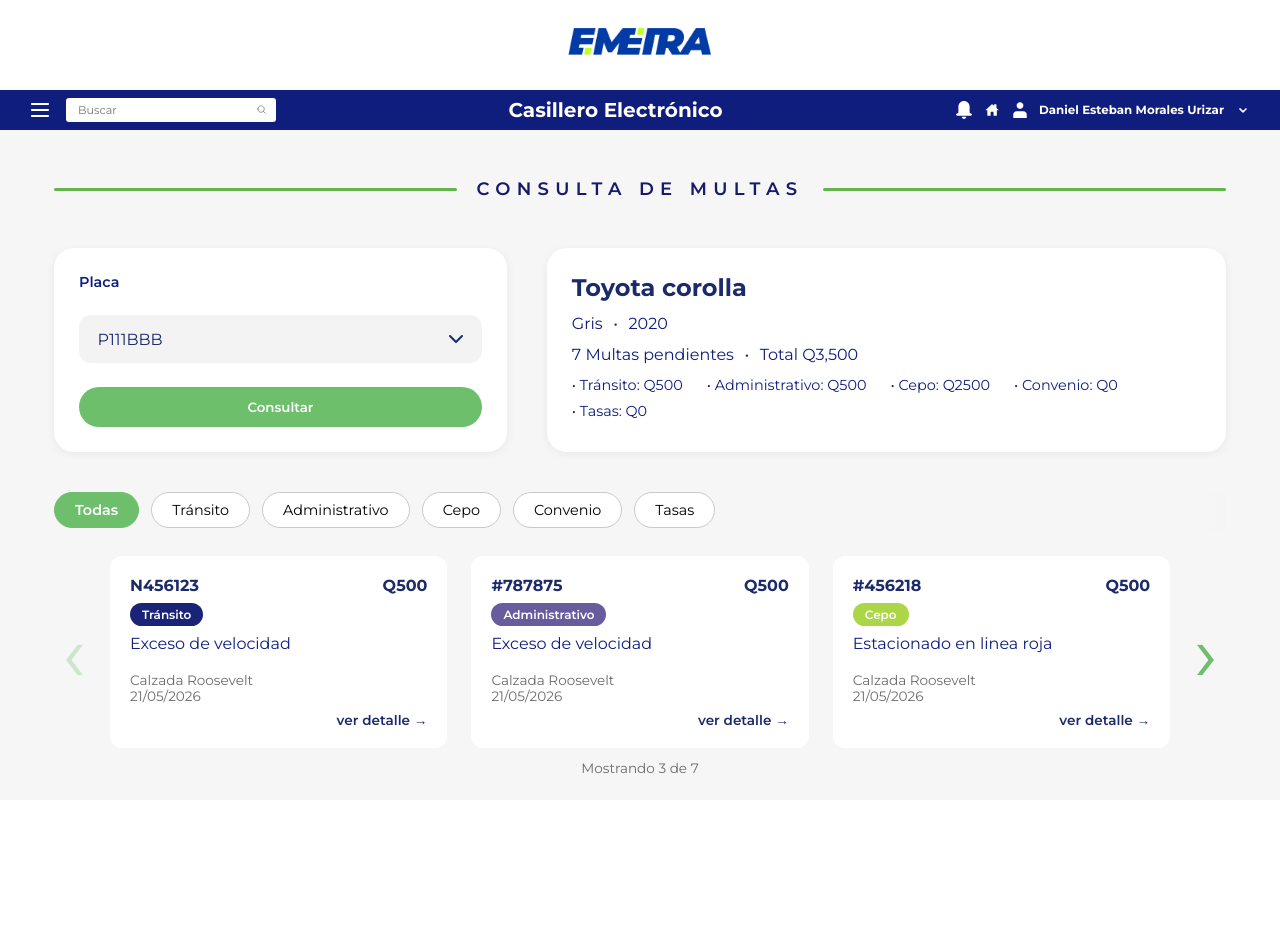
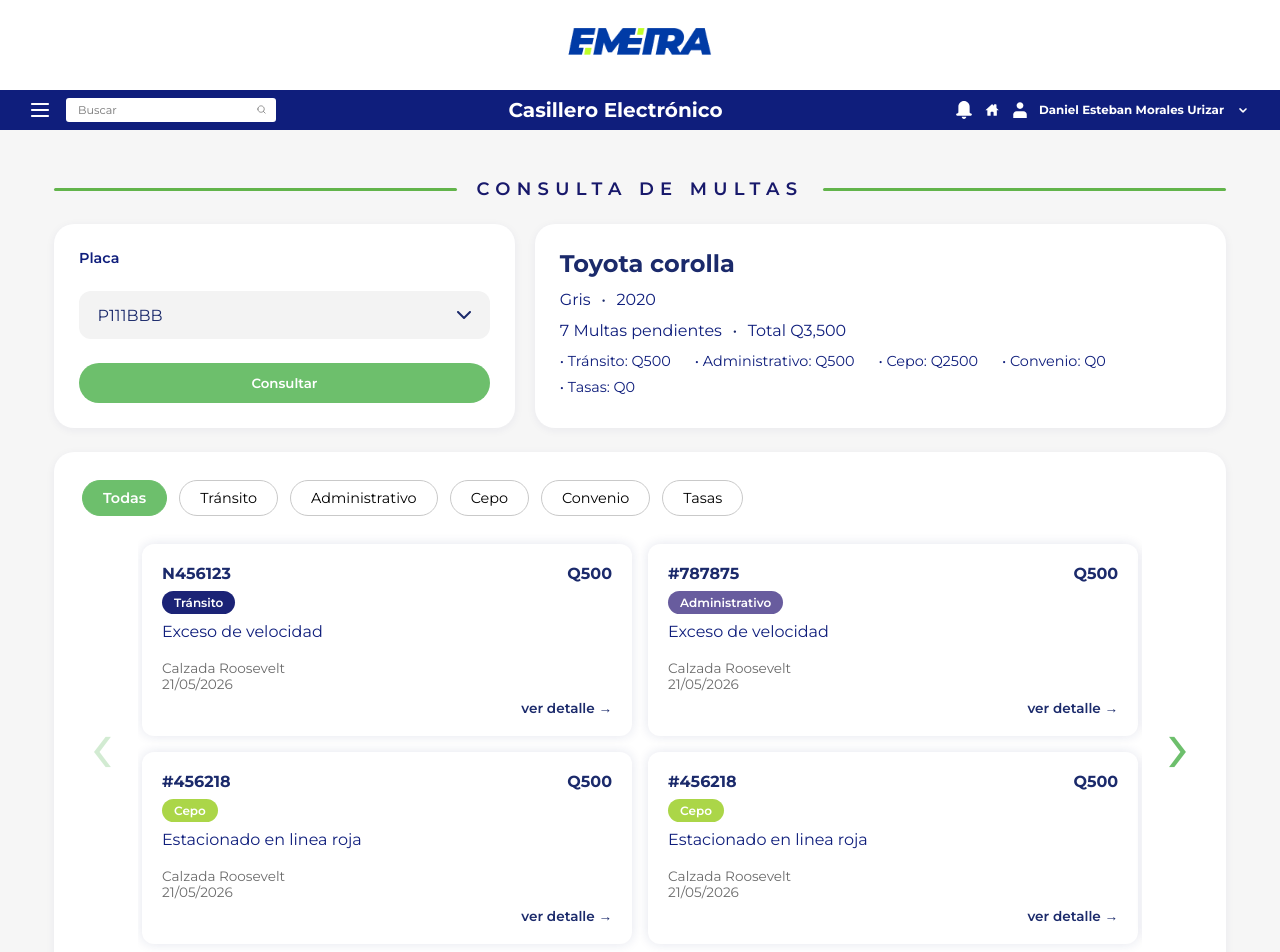
Before and after one commit to EMETRA/portal-emetra, a Next.js app: page /casillero/dashboard/multas in a window 1280 px wide. Shown: the top 952 px of the page. Before the commit the page ends 800 px from the top, so only its background shows below. Built offline with nearby package versions, Linux system fonts and the light colour scheme.

Commit message:
feat: added changes to sizes

```diff
--- a/src/components/client/molecules/FineCard/FineCard.module.scss
+++ b/src/components/client/molecules/FineCard/FineCard.module.scss
@@ -6,6 +6,7 @@
     flex-direction: column;
     gap: 0.5rem;
     min-height: 12rem;
+    box-shadow: 0 0 12px rgba(27, 42, 107, 0.12);
 }
 
 .header {
--- a/src/components/client/molecules/FineFilterTabs/FineFilterTabs.module.scss
+++ b/src/components/client/molecules/FineFilterTabs/FineFilterTabs.module.scss
@@ -38,6 +38,6 @@
     right: 0;
     bottom: 0;
     width: 2rem;
-    background: linear-gradient(to right, transparent, #f5f5f5);
+    // background: linear-gradient(to right, transparent, #f5f5f5);
     pointer-events: none;
 }
--- a/src/components/client/organisms/ConsultaMultasPage/ConsultaMultasPage.module.scss
+++ b/src/components/client/organisms/ConsultaMultasPage/ConsultaMultasPage.module.scss
@@ -1,13 +1,11 @@
-// ConsultaMultasPage.module.scss
 .topGrid {
     display: grid;
     grid-template-columns: minmax(280px, 1fr) minmax(320px, 1.5fr);
     gap: 2.5rem;
     margin-bottom: 2.5rem;
-
 }
 
-@media (max-width: 900px) {
+@media (max-width: 1400px) {
     .topGrid {
         gap: 1.25rem;
         margin-bottom: 1.5rem;
@@ -15,8 +13,18 @@
     }
 }
 
-@media (max-width: 520px) {
+@media (max-width: 768px) {
     .topGrid {
         grid-template-columns: 1fr;
     }
 }
+
+.listCard {
+    background: #fff;
+    border-radius: 1.25rem;
+    padding: 1.75rem;
+    box-shadow: 0 2px 10px rgba(27, 42, 107, 0.06);
+    // margin-bottom: 1.5rem; // the extra bottom space they asked for
+    // overflow: hidden;
+    // margin-bottom: 0.5rem;
+}
--- a/src/components/client/organisms/ConsultaMultasPage/ConsultaMultasPage.tsx
+++ b/src/components/client/organisms/ConsultaMultasPage/ConsultaMultasPage.tsx
@@ -28,7 +28,7 @@ const fines: Fine[] = [
 
 export default function ConsultaMultasPage() {
     const router = useRouter();
-    const isMobile = useMediaQuery("(max-width: 520px)");
+    const isMobile = useMediaQuery("(max-width: 768px)");
     const [filter, setFilter] = useState<"todas" | FineCategory>("todas");
     const [selectedPlate, setSelectedPlate] = useState(vehicle.plate);
 
@@ -80,11 +80,19 @@ export default function ConsultaMultasPage() {
             />
         </div>
 
+        <div className={styles.listCard}>
+            <div className={styles.tabsRow}>
                 <FineFilterTabs value={filter} onChange={setFilter} />
+            </div>
+
             {isMobile && (
                 <FineListSummaryBar count={filteredFines.length} total={filteredTotal} />
             )}
+
+            <div className={styles.carouselSection}>
                 <FineCardCarousel fines={filteredFines} onViewDetail={handleViewDetail} />
+            </div>
+        </div>
     </div>
 );
 }
--- a/src/components/client/organisms/FineCardCarousel/FineCardCarousel.module.scss
+++ b/src/components/client/organisms/FineCardCarousel/FineCardCarousel.module.scss
@@ -1,4 +1,9 @@
-// FineCardCarousel.module.scss (full updated file for context)
+.carouselWrapper {
+    display: flex;
+    flex-direction: column;
+    gap: 1rem;
+}
+
 .wrapper {
     position: relative;
     display: flex;
@@ -9,6 +14,9 @@
 .viewport {
     flex: 1;
     overflow: hidden;
+    // padding gives card shadows room to breathe before being clipped
+    padding: 0.75rem 0;
+    margin: -0.75rem 0; // compensates so the viewport doesn't add visible height
 }
 
 .track {
@@ -30,9 +38,11 @@
     display: grid;
     grid-template-columns: repeat(3, 1fr);
     gap: 1.5rem;
+    // padding lets shadows show on left/right edges before viewport clips them
+    padding: 0 0.25rem;
 }
 
-@media (max-width: 900px) {
+@media (max-width: 1400px) {
     .grid {
         grid-template-columns: repeat(2, 1fr);
         gap: 1rem;
@@ -61,10 +71,9 @@
 }
 
 .counter {
-    position: absolute;
-    bottom: -1.75rem;
-    left: 50%;
-    transform: translateX(-50%);
+    margin-top: 0.5rem;
+    margin-bottom: 0.5rem; // pulls up to visually connect with cards below
+    text-align: center;
     font-size: 0.85rem;
     color: #6b6b6b;
 }
--- a/src/components/client/organisms/FineCardCarousel/FineCardCarousel.tsx
+++ b/src/components/client/organisms/FineCardCarousel/FineCardCarousel.tsx
@@ -10,8 +10,8 @@ interface FineCardCarouselProps {
 }
 
 export default function FineCardCarousel({ fines, onViewDetail }: FineCardCarouselProps) {
-    const isMobile = useMediaQuery("(max-width: 520px)");
-    const isTablet = useMediaQuery("(max-width: 900px)");
+    const isMobile = useMediaQuery("(max-width: 900px)");
+    const isTablet = useMediaQuery("(max-width: 1400px)");
 
     const itemsPerPage = isTablet ? 4 : 3;
 
@@ -40,6 +40,7 @@ export default function FineCardCarousel({ fines, onViewDetail }: FineCardCarous
     }, [itemsPerPage, fines.length, isMobile]);
 
     return (
+        <div className={styles.carouselWrapper}>
             <div className={styles.wrapper}>
                 {!isMobile && (
                     <button
@@ -89,6 +90,9 @@ export default function FineCardCarousel({ fines, onViewDetail }: FineCardCarous
                         ›
                     </button>
                 )}
+            </div>
+
+            {/* Counter is now OUTSIDE .wrapper — normal flow, no absolute positioning */}
             {!isMobile && (
                 <p className={styles.counter}>
                     Mostrando {Math.min((page + 1) * itemsPerPage, fines.length)} de {fines.length}
--- a/src/components/client/organisms/FineDetailPage/FineDetailPage.module.scss
+++ b/src/components/client/organisms/FineDetailPage/FineDetailPage.module.scss
@@ -5,7 +5,7 @@
     margin-bottom: 1.5rem;
 }
 
-@media (max-width: 520px) {
+@media (max-width: 900px) {
     .infoGrid {
         grid-template-columns: 1fr;
     }
```
Lines whose indentation alone changed are shown as unchanged.
